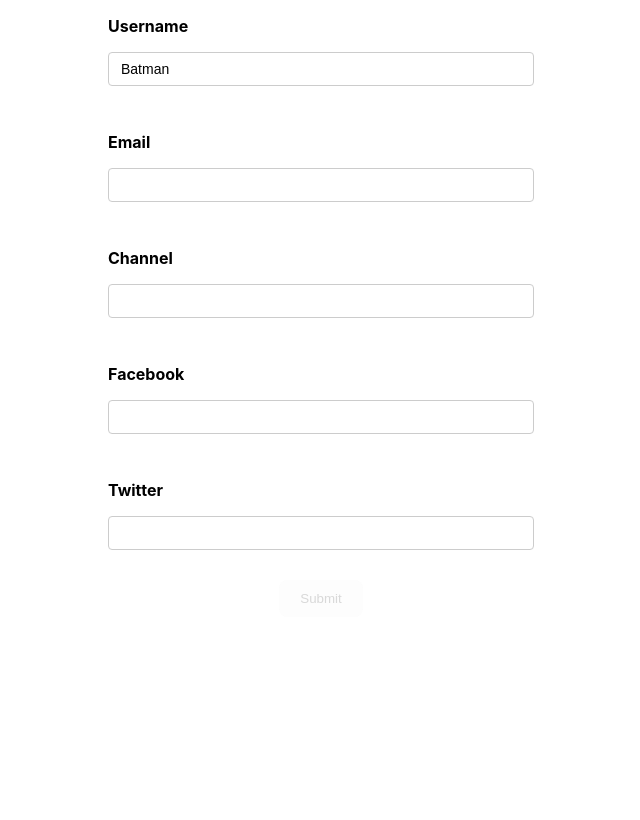
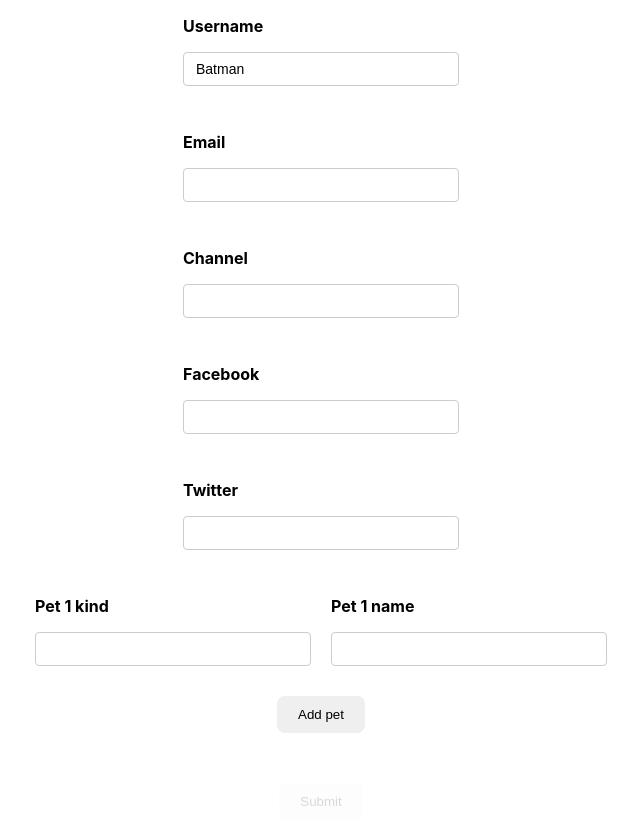
Before and after one commit to AlexeyMart/react-hook-form, a React (Create React App) app: page / in a window 1280 px wide. Shown: the whole page, without its empty margins (319-959 px from the left). Built offline with nearby package versions, Linux system fonts and the light colour scheme.

Commit message:
field array

```diff
--- a/src/App.css
+++ b/src/App.css
@@ -1,5 +1,5 @@
 .App {
-  max-width: 1280px;
+  max-width: 600px;
   margin: 0 auto;
   display: flex;
   flex-direction: column;
@@ -32,7 +32,7 @@ input[type="email"],
 input[type="number"],
 input[type="date"] {
   display: block;
-  width: 400px;
+  width: 250px;
   padding: 6px 12px;
   font-size: 14px;
   line-height: 1.42857143;
--- a/src/components/YouTubeForm/YouTubeForm.css
+++ b/src/components/YouTubeForm/YouTubeForm.css
@@ -3,3 +3,18 @@
   flex-direction: column;
   align-items: center;
 }
+
+.YoutubeForm__pets {
+  display: flex;
+  column-gap: 20px;
+}
+
+.YoutubeForm__pets-buttons {
+  display: flex;
+  column-gap: 20px;
+  justify-content: center;
+}
+
+.YoutubeForm__submit-button {
+  margin-top: 50px;
+}
--- a/src/components/YouTubeForm/YouTubeForm.tsx
+++ b/src/components/YouTubeForm/YouTubeForm.tsx
@@ -1,5 +1,5 @@
 import { FC } from "react";
-import { useForm, FormProvider } from "react-hook-form";
+import { useForm, FormProvider, useFieldArray } from "react-hook-form";
 import { DevTool } from "@hookform/devtools";
 
 // Components
@@ -10,7 +10,7 @@ import { Input } from "../form-elements/Input/Input";
 import "./YouTubeForm.css";
 
 // Types
-import { YouTubeFormValues } from "./YoutubeForm.types";
+import { YouTubeFormValues, PetWithId } from "./YoutubeForm.types";
 
 // Helpers
 import {
@@ -31,6 +31,56 @@ export const YouTubeForm: FC = () => {
   });
 
   const { control, handleSubmit, formState } = form;
+
+  const {
+    fields: petFields,
+    append,
+    remove,
+  } = useFieldArray({
+    control,
+    name: "pets",
+  });
+
+  const renderPetField = (
+    // id автоматически генерируется react-hook-form
+    { id, kind, name }: PetWithId,
+    index: number,
+    arr: PetWithId[]
+  ) => {
+    const handleRemovePhoneField = () => remove(index);
+    const handleAddPhoneField = () => append({ kind: "", name: "" });
+
+    return (
+      <div key={id}>
+        <div className="YoutubeForm__pets">
+          <Input
+            name={`pets.${index}.kind`}
+            label={`Pet ${index + 1} kind`}
+            isRequired
+          />
+
+          <Input
+            name={`pets.${index}.name`}
+            label={`Pet ${index + 1} name`}
+            isRequired
+          />
+        </div>
+
+        <div className="YoutubeForm__pets-buttons">
+          {arr.length !== 1 && (
+            <button type="button" onClick={handleRemovePhoneField}>
+              Remove pet
+            </button>
+          )}
+
+          <button type="button" onClick={handleAddPhoneField}>
+            Add pet
+          </button>
+        </div>
+      </div>
+    );
+  };
+
   const { isSubmitting, isDirty } = formState;
 
   return (
@@ -64,7 +114,13 @@ export const YouTubeForm: FC = () => {
           validate={validateSocial}
         />
 
-        <button disabled={isSubmitting || !isDirty} type="submit">
+        {petFields.map(renderPetField)}
+
+        <button
+          disabled={isSubmitting || !isDirty}
+          type="submit"
+          className="YoutubeForm__submit-button"
+        >
           Submit
         </button>
       </form>
--- a/src/components/YouTubeForm/YoutubeForm.constants.ts
+++ b/src/components/YouTubeForm/YoutubeForm.constants.ts
@@ -19,4 +19,5 @@ export const defaultValues: YouTubeFormValues = {
     facebook: "",
     twitter: "",
   },
+  pets: [{ kind: "", name: "" }],
 };
--- a/src/components/YouTubeForm/YoutubeForm.helpers.ts
+++ b/src/components/YouTubeForm/YoutubeForm.helpers.ts
@@ -47,5 +47,5 @@ export const validateSocial = (
   return SOCIAL_FIELD_ERROR;
 };
 
-export const get = (obj: Record<string, any>, path: string) =>
+export const getByPathInObj = (obj: Record<string, any>, path: string) =>
   path.split(".").reduce((acc, item) => acc?.[item], obj);
--- a/src/components/form-elements/Input/Input.tsx
+++ b/src/components/form-elements/Input/Input.tsx
@@ -5,7 +5,7 @@ import {
   REQUIRED_FIELD_ERROR,
   emailRegExp,
 } from "../../YouTubeForm/YoutubeForm.constants";
-import { get } from "../../YouTubeForm/YoutubeForm.helpers";
+import { getByPathInObj } from "../../YouTubeForm/YoutubeForm.helpers";
 
 interface Props extends ComponentProps<"input"> {
   name: string;
@@ -25,7 +25,7 @@ export const Input: FC<Props> = ({
   // const { name, ref, onChange, onBlur } = register(name);
 
   const { errors } = formState;
-  const errorMessage = get(errors, name)?.message;
+  const errorMessage = getByPathInObj(errors, name)?.message;
 
   return (
     <div className="form-control">
```
Also changed, not shown: src/components/YouTubeForm/YoutubeForm.types.ts (+10 -0 lines).
